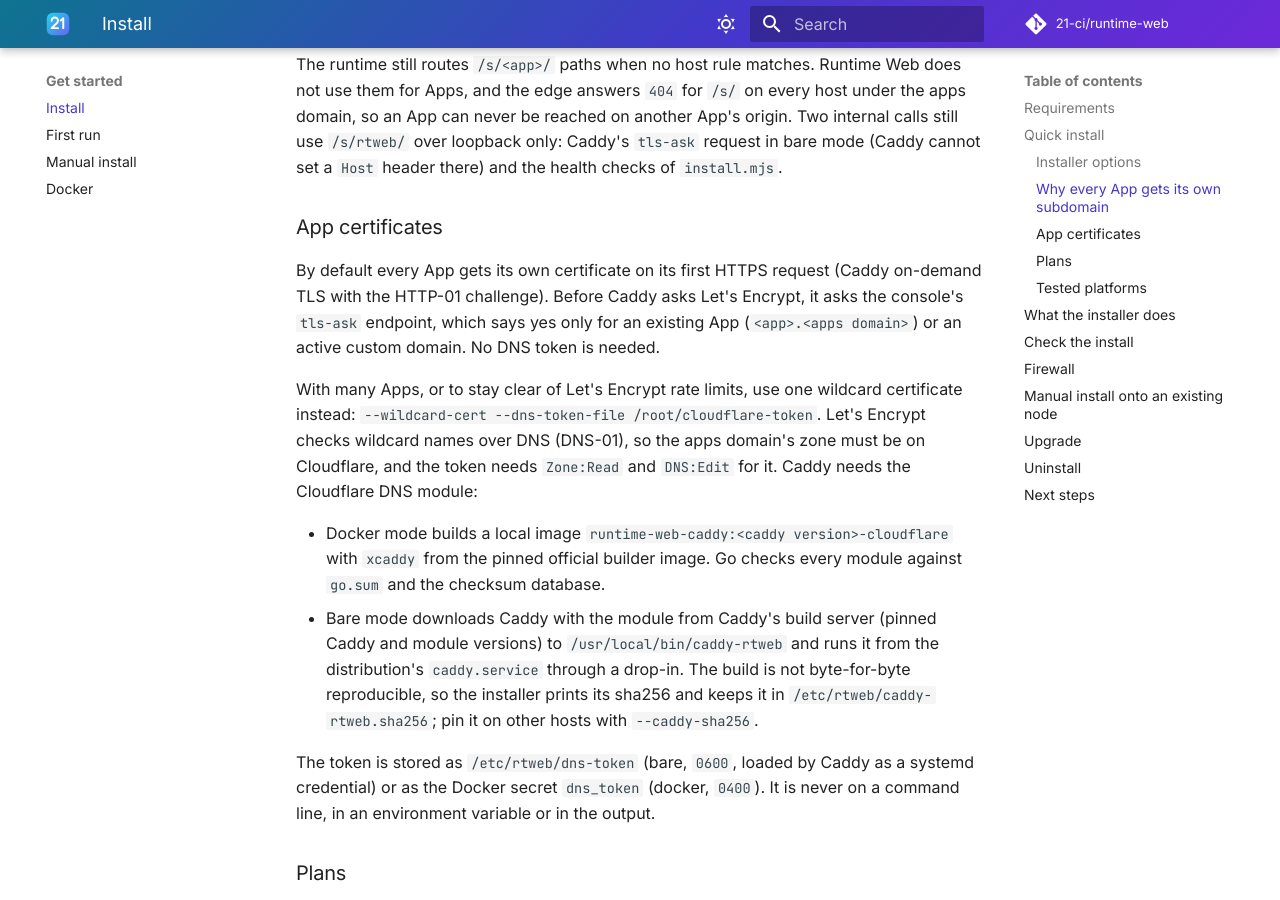
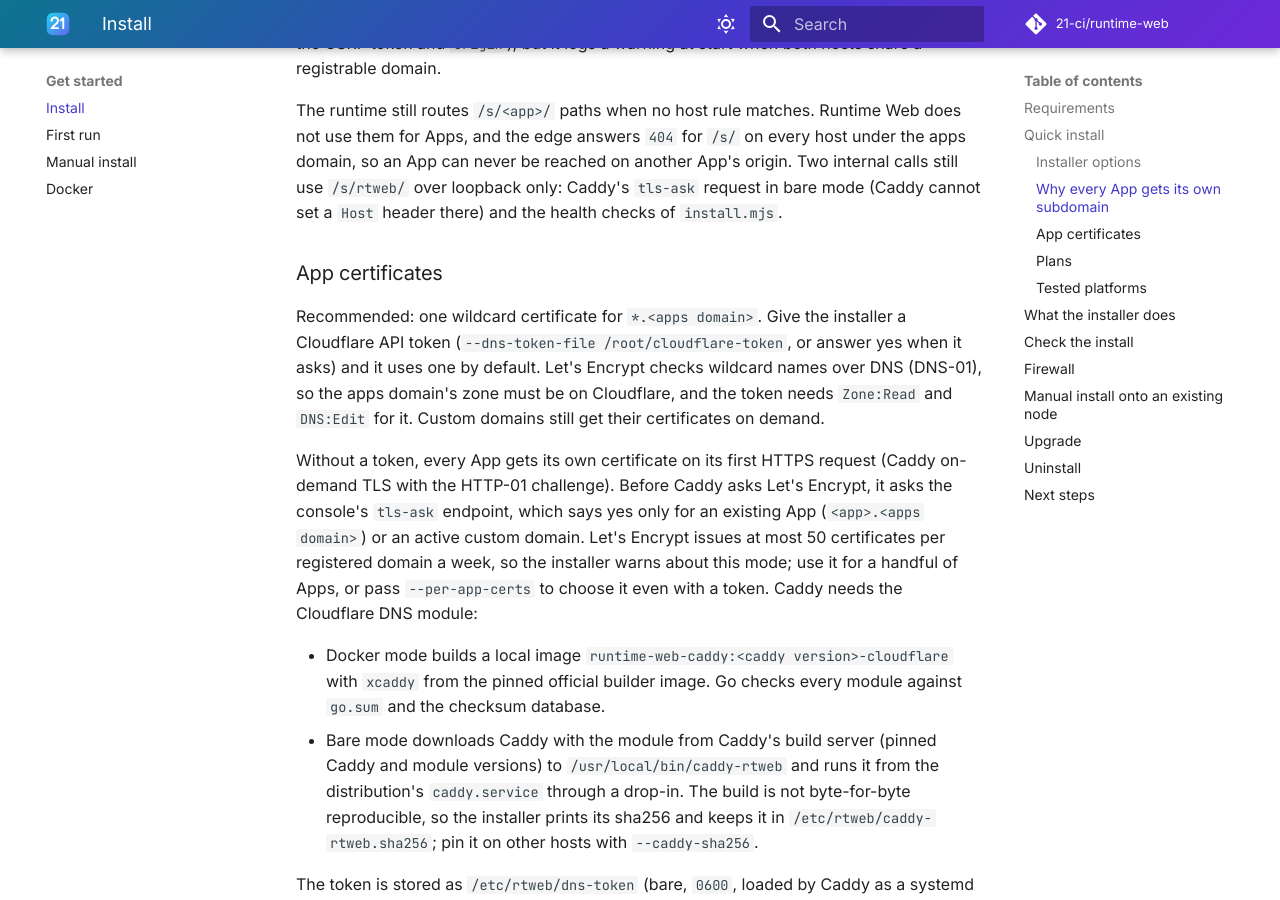
Before and after one commit to 21-ci/runtime-web, an MkDocs documentation site: the page built from docs/getting-started/install.md, in a window 1280 px wide and 900 px high, scrolled down 4724 px. Built offline with MkDocs 1.6.1 and Material for MkDocs 9.7.7, drawn with Linux system fonts in a browser that asks for light colours; comment, search, counter and statistics services are not loaded; some of the changed text lies outside the part shown.

Commit message:
feat(install): wildcard App certificate by default with a Cloudflare token
A Cloudflare token (--dns-token-file, or yes at the prompt, now the default
answer) turns on the *.<apps domain> wildcard certificate; --per-app-certs
opts out. Without a token the installer warns that Let's Encrypt issues at
most 50 certificates per registered domain a week.

Co-Authored-By: Claude Opus 5.5 <noreply@anthropic.com>

```diff
--- a/docs/getting-started/install.md
+++ b/docs/getting-started/install.md
@@ -94,8 +94,9 @@ Copy the setup token, then continue with [First run](first-run.md).
 | `--apps-domain HOST` | `apps.<base domain>`, else `apps.<domain>` | Every App is served at `<app>.<apps domain>`. The console host must not be under it |
 | `--email ADDR` | required for Let's Encrypt and in bare mode | ACME account e-mail. Reserved domains such as `example.com` are refused |
 | `--tls MODE` | `auto` | `auto` (Let's Encrypt), `staging` (Let's Encrypt staging, untrusted), `internal` (Caddy's own CA, untrusted), `none` (docker only: no Caddy, your own TLS proxy in front of `127.0.0.1:8080`) |
-| `--wildcard-cert` | off | One wildcard certificate for `*.<apps domain>` over DNS-01 instead of one certificate per App. Needs Cloudflare DNS, see [App certificates](#app-certificates) |
-| `--dns-token-file PATH` | asked, hidden | File with the Cloudflare API token for `--wildcard-cert`. Never pass the token itself on the command line |
+| `--wildcard-cert` | on with a token | One wildcard certificate for `*.<apps domain>` over DNS-01. Needs Cloudflare DNS, see [App certificates](#app-certificates) |
+| `--per-app-certs` | off | One certificate per App, on demand, even with a token |
+| `--dns-token-file PATH` | asked, hidden | File with the Cloudflare API token; turns on the wildcard certificate. Never pass the token itself on the command line |
 | `--yes`, `-y` | off | Never ask: use the flags and the defaults |
 | `--skip-dns-check` | off | Skip the DNS check. The check asks `api.ipify.org` for the host's public address |
 | `--version X.Y.Z` | latest release | Runtime Web release to install (docker: the image tag) |
@@ -136,13 +137,16 @@ cannot set a `Host` header there) and the health checks of `install.mjs`.
 
 ### App certificates
 
-By default every App gets its own certificate on its first HTTPS request (Caddy on-demand TLS with the HTTP-01
+Recommended: one wildcard certificate for `*.<apps domain>`. Give the installer a Cloudflare API token
+(`--dns-token-file /root/cloudflare-token`, or answer yes when it asks) and it uses one by default. Let's Encrypt checks
+wildcard names over DNS (DNS-01), so the apps domain's zone must be on Cloudflare, and the token needs `Zone:Read` and
+`DNS:Edit` for it. Custom domains still get their certificates on demand.
+
+Without a token, every App gets its own certificate on its first HTTPS request (Caddy on-demand TLS with the HTTP-01
 challenge). Before Caddy asks Let's Encrypt, it asks the console's `tls-ask` endpoint, which says yes only for an
-existing App (`<app>.<apps domain>`) or an active custom domain. No DNS token is needed.
-
-With many Apps, or to stay clear of Let's Encrypt rate limits, use one wildcard certificate instead:
-`--wildcard-cert --dns-token-file /root/cloudflare-token`. Let's Encrypt checks wildcard names over DNS (DNS-01), so
-the apps domain's zone must be on Cloudflare, and the token needs `Zone:Read` and `DNS:Edit` for it. Caddy needs the
+existing App (`<app>.<apps domain>`) or an active custom domain. Let's Encrypt issues at most 50 certificates per
+registered domain a week, so the installer warns about this mode; use it for a handful of Apps, or pass
+`--per-app-certs` to choose it even with a token. Caddy needs the
 Cloudflare DNS module:
 
 - Docker mode builds a local image `runtime-web-caddy:<caddy version>-cloudflare` with `xcaddy` from the pinned official
```
Also changed, not shown: 1 other file.
